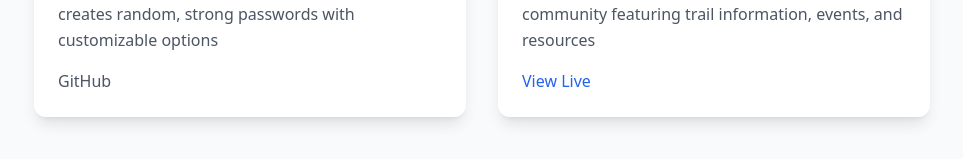
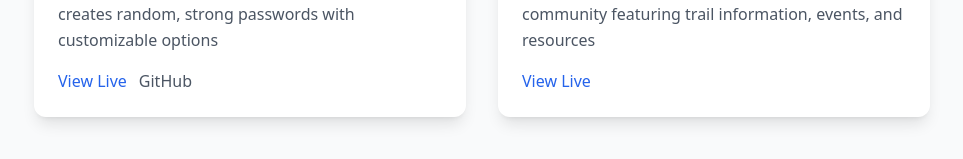
Before and after one commit to seantcoleman/portfolio, a React (Vite) app: page / in a window 1280 px wide. Shown: the part 2506-2665 px from the top of the page, without its empty margins (158-1121 px from the left). Built offline with nearby package versions, Linux system fonts and the light colour scheme.

Commit message:
link add

```diff
--- a/src/App.jsx
+++ b/src/App.jsx
@@ -166,6 +166,7 @@ function ProjectsSection() {
       tech: ["JavaScript", "CSS", "HTML"],
       color: "from-blue-400 to-indigo-500",
       github: "https://github.com/seantcoleman/Password-Generator",
+      live: "https://seantcoleman.github.io/Password-Generator",
     },
     {
       title: "Chester Creek Trail",
```
